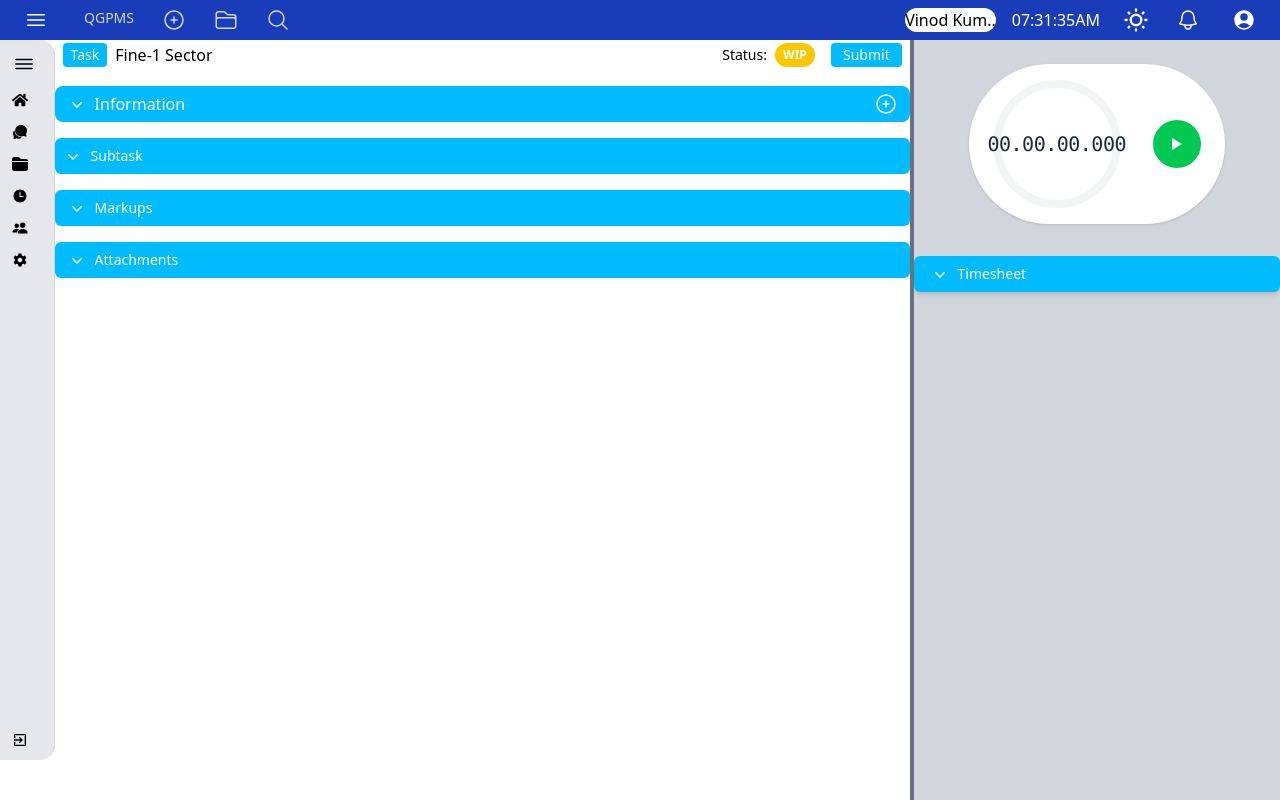
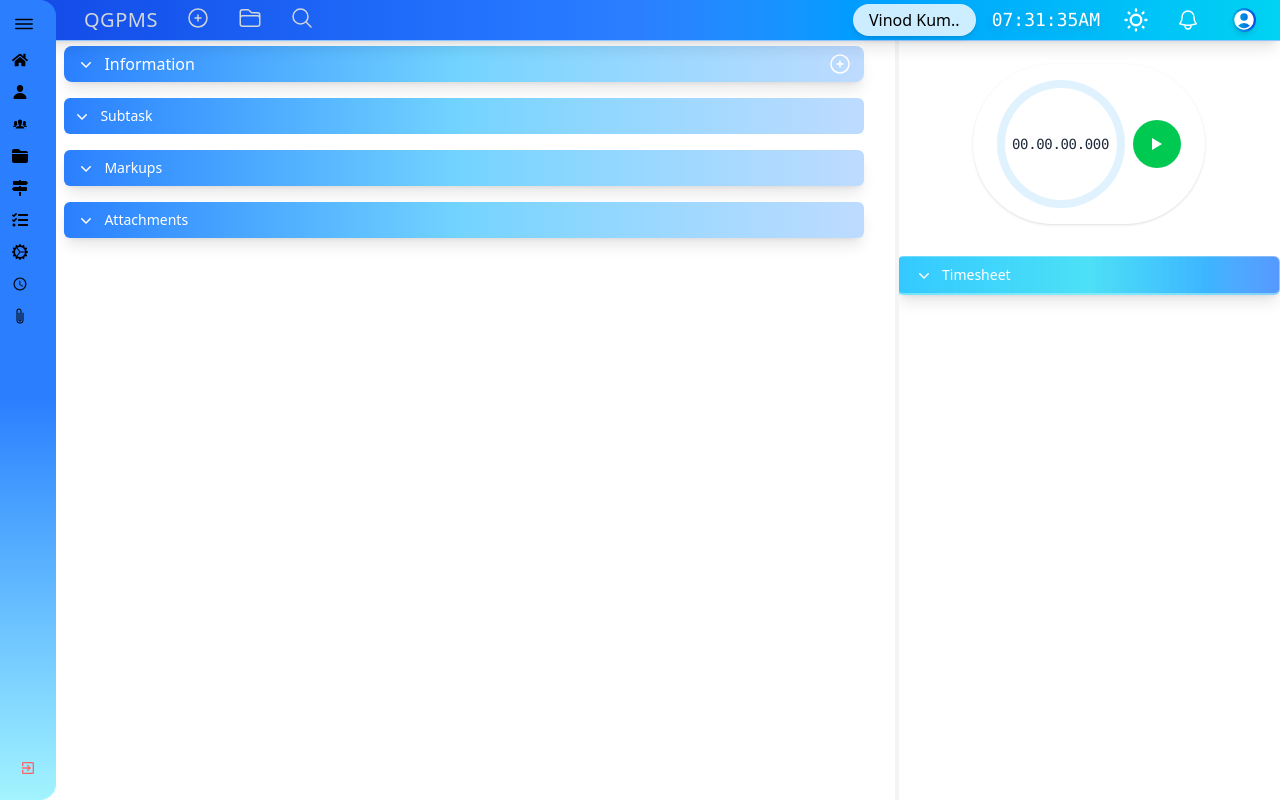
Before and after one commit to KSAppanna/QGPMS, a React (Vite) app: page / in a window 1280 px wide. Built offline with nearby package versions, Linux system fonts and the light colour scheme.

Commit message:
UI chnages

```diff
--- a/src/App.jsx
+++ b/src/App.jsx
@@ -11,8 +11,19 @@ import Menubar from "./components/Menubar";
 
 const App = () => {
   const [theme, setTheme] = useState(localStorage.getItem("theme") || "light");
-  const [leftWidth, setLeftWidth] = useState(window.innerWidth >= 768 ? 70 : 100); // 70% for desktop, 100% for mobile
+  const [leftWidth, setLeftWidth] = useState(window.innerWidth >= 768 ? 70 : 100); // % width
   const isResizing = useRef(false);
+
+  const [isDesktop, setIsDesktop] = useState(window.innerWidth >= 768);
+
+  useEffect(() => {
+    const handleResize = () => {
+      setIsDesktop(window.innerWidth >= 768);
+    };
+
+    window.addEventListener("resize", handleResize);
+    return () => window.removeEventListener("resize", handleResize);
+  }, []);
 
   useEffect(() => {
     const handleStorageChange = () => {
@@ -26,12 +37,23 @@ const App = () => {
 
   const handleMouseMove = (e) => {
     if (!isResizing.current) return;
+
     const newWidth = (e.clientX / window.innerWidth) * 100;
-    if (newWidth > 20 && newWidth < 80) setLeftWidth(newWidth);
+    if (newWidth > 20 && newWidth < 80) {
+      setLeftWidth(newWidth);
+    }
+  };
+
+  const handleMouseDown = () => {
+    isResizing.current = true;
+    document.body.style.cursor = "col-resize";
+    document.body.style.userSelect = "none";
   };
 
   const handleMouseUp = () => {
     isResizing.current = false;
+    document.body.style.cursor = "default";
+    document.body.style.userSelect = "auto";
   };
 
   useEffect(() => {
@@ -45,52 +67,83 @@ const App = () => {
 
   return (
     <>
+      {/* Navbar fixed at the top */}
+      <div className="fixed top-0 left-0 right-0 z-50">
         <Navbar theme={theme} setTheme={setTheme} />
-      <div className="flex flex-col md:flex-row relative overflow-hidden h-screen w-full">
+      </div>
+
+      {/* Main content area */}
+      <div className="pt-10 overflow-hidden relative h-screen w-full">
+        {/* Menubar (desktop only) */}
+        {isDesktop && (
+          <div className="h-full absolute top-10 left-0 z-50">
             <Menubar />
-        {/* Left Panel */}
+          </div>
+        )}
+
+        {/* Panels and Resizer */}
+        {isDesktop ? (
+          <>
+            {/* Left panel */}
             <div
-          className="overflow-y-auto bg-transparent"
+              className="overflow-y-auto bg-transparent min-w-[200px] ml-5 max-w-[80vw] h-full relative z-0"
               style={{
-            width: "100%",
+                position: "absolute",
+                left: 0,
+                top: 0,
+                width: `calc(${leftWidth}% - 0.5rem)`,
                 height: "100%",
-            ...(window.innerWidth >= 768 && {
-              width: `${leftWidth}%`,
-              height: "100%",
-            }),
               }}
             >
               <Bar theme={theme} />
-          <Info theme={theme}/>
-          <Subtask theme={theme}/>
-          <Markup theme={theme}/>
-          <Attachments theme={theme}/>
+              <Info theme={theme} />
+              <Subtask theme={theme} />
+              <Markup theme={theme} />
+              <Attachments theme={theme} />
             </div>
-
-        {/* Resizer (only desktop) */}
+            {/* Resizer */}
             <div
-          className={`hidden md:block w-1 cursor-col-resize ${
-            theme === "light" ? "bg-gray-500" : "bg-gray-700"
+              className={`absolute top-0 z-40 h-full w-1 cursor-col-resize ${
+                theme === "light" ? "bg-gray-100" : "bg-gray-100"
               }`}
-          onMouseDown={() => (isResizing.current = true)}
+              style={{ left: `calc(${leftWidth}% - 1px)` }}
+              onMouseDown={handleMouseDown}
             />
-
-        {/* Right Panel */}
+            {/* Right panel */}
             <div
-          className={`overflow-y-auto ${
-            theme === "light" ? "bg-gray-300" : "bg-transparent"
+              className={`overflow-y-auto min-w-[200px] max-w-[80vw] h-full mt-10 ${
+                theme === "light" ? "bg-grey-100" : "bg-transparent"
               }`}
               style={{
-            width: "100%",
+                position: "absolute",
+                left: `calc(${leftWidth}% + 1px)`,
+                top: 0,
+                width: `calc(${100 - leftWidth}% - 1px)`,
                 height: "100%",
-            ...(window.innerWidth >= 768 && {
-              width: `${100 - leftWidth}%`,
-              height: "100%",
-            }),
               }}
             >
               <Stopwatch />
             </div>
+          </>
+        ) : (
+          // Mobile layout: stacked
+          <>
+            <div className="overflow-y-auto bg-transparent w-full h-1/2">
+              <Bar theme={theme} />
+              <Info theme={theme} />
+              <Subtask theme={theme} />
+              <Markup theme={theme} />
+              <Attachments theme={theme} />
+            </div>
+            <div
+              className={`overflow-y-auto w-full h-1/2 ${
+                theme === "light" ? "bg-gray-300" : "bg-transparent"
+              }`}
+            >
+              <Stopwatch />
+            </div>
+          </>
+        )}
       </div>
     </>
   );
--- a/src/components/Attachments.jsx
+++ b/src/components/Attachments.jsx
@@ -5,10 +5,10 @@ const DropdownBar = ({ theme }) => {
   const [isOpen, setIsOpen] = useState(false);
 
   return (
-    <div className="w-full mx-auto mt-4">
+    <div className="w-[90%] mx-auto mt-4">
       {/* Toggle Button */}
       <div
-        className="bg-sky-400 hover:bg-sky-500 text-white px-3 h-[36px] rounded-md flex items-center cursor-pointer transition-colors duration-200"
+        className="bg-gradient-to-r from-blue-500 via-sky-300 to-blue-200 hover:from-blue-600 hover:via-sky-400 hover:to-blue-300 text-white px-3 h-[36px] rounded-md flex items-center cursor-pointer transition-colors duration-200 shadow-lg backdrop-blur-md "
         onClick={() => setIsOpen(!isOpen)}
       >
         {/* Dropdown icon */}
@@ -31,7 +31,7 @@ const DropdownBar = ({ theme }) => {
           isOpen ? "max-h-[500px] opacity-100" : "max-h-0 opacity-0"
         }`}
       >
-        <div className={`mt-2 p-3 border border-gray-200 rounded-md shadow-sm text-center ${theme === "light" ? "bg-white" : "bg-black"}`}>
+        <div className={`mt-2 p-3 rounded-md shadow-lg backdrop-blur-md text-center ${theme === "light" ? "bg-gradient-to-r from-white/80 via-cyan-100/60 to-blue-100/80" : "bg-gradient-to-r from-slate-900/80 via-cyan-900/60 to-blue-900/80"}`}>
           {/* Placeholder for attachment content */}
           <p className={`text-sm ${theme === "light" ? "text-gray-600" : "text-white"}`}>No attachments available.</p>
         </div>
--- a/src/components/Info.jsx
+++ b/src/components/Info.jsx
@@ -6,9 +6,9 @@ const DropdownBar = ({ theme }) => {
   const [showForm, setShowForm] = useState(false);
 
   return (
-    <div className="w-full mx-auto mt-4 relative">
+    <div className="w-[90%] mx-auto mt-4 relative">
       <div
-        className="bg-sky-400 hover:bg-sky-500 text-white px-3 h-[36px] rounded-lg flex justify-between items-center cursor-pointer transition-colors"
+        className="bg-gradient-to-r from-blue-500 via-sky-300 to-blue-200 hover:from-blue-600 hover:via-sky-400 hover:to-blue-300 text-white px-3 h-[36px] rounded-lg flex justify-between items-center cursor-pointer transition-colors shadow-lg backdrop-blur-md bg-opacity-90"
         onClick={() => setIsOpen(!isOpen)}
       >
         <div className="flex items-center">
--- a/src/components/Markup.jsx
+++ b/src/components/Markup.jsx
@@ -6,10 +6,10 @@ const DropdownBar = ({ theme }) => {
   const [isOpen, setIsOpen] = useState(false);
 
   return (
-    <div className="w-full mx-auto mt-4">
+    <div className="w-[90%] mx-auto mt-4">
       {/* Toggle Button */}
       <div
-        className="bg-sky-400 hover:bg-sky-500 text-white flex items-center px-3 h-[36px] rounded-md cursor-pointer transition-colors duration-200"
+        className="bg-gradient-to-r from-blue-500 via-sky-300 to-blue-200 hover:from-blue-600 hover:via-sky-400 hover:to-blue-300 text-white flex items-center px-3 h-[36px] rounded-md cursor-pointer transition-colors duration-200 shadow-lg backdrop-blur-md"
         onClick={() => setIsOpen(!isOpen)}
       >
         {isOpen ? (
@@ -32,7 +32,7 @@ const DropdownBar = ({ theme }) => {
           isOpen ? "max-h-[1000px] opacity-100" : "max-h-0 opacity-0"
         }`}
       >
-        <div className={`mt-2 p-3 border border-gray-200 rounded-md shadow-sm bg-black}`}>
+        <div className={`mt-2 p-3 rounded-md shadow-lg backdrop-blur-md ${theme === "light" ? "bg-gradient-to-r from-white/80 via-cyan-100/60 to-blue-100/80" : "bg-gradient-to-r from-slate-900/80 via-cyan-900/60 to-blue-900/80"}`}>
           <MarkupTable theme={theme}/>
         </div>
       </div>
--- a/src/components/Menubar.jsx
+++ b/src/components/Menubar.jsx
@@ -9,12 +9,22 @@ import { IoMdSettings } from "react-icons/io";
 import { IoMdExit } from "react-icons/io";
 import { MdOutlineKeyboardArrowDown } from "react-icons/md";
 import { MdOutlineKeyboardArrowUp } from "react-icons/md";
+import { IoPerson } from "react-icons/io5";
+import { IoIosArrowRoundForward } from "react-icons/io";
+import { FaMapSigns } from "react-icons/fa";
+import { FaTasks } from "react-icons/fa";
+import { BsGearWideConnected } from "react-icons/bs";
+import { IoMdTime } from "react-icons/io";
+import { BsPaperclip } from "react-icons/bs";
+import { IoIosPeople } from "react-icons/io";
+
 
 
 
 const Menubar = () => {
   const [isOpen, setIsOpen] = useState(false);
   const [showProjects, setShowProjects] = useState(false);
+  const [showTasks, setShowTasks] = useState(false); // Separate state for Tasks
 
   const toggleMenu = () => {
     setIsOpen(!isOpen);
@@ -26,11 +36,12 @@ const Menubar = () => {
 
   return (
     <div
-      className={`h-[90%] transition-all duration-300 ${
-        isOpen ? "w-64" : "w-14"
-      } border-r border-gray-300 dark:border-gray-700 rounded-r-2xl flex flex-col justify-between p-3 bg-gray-200 dark:bg-gray-900`}
+      className={`h-full transition-all duration-600 relative ${isOpen ? "w-64" : "w-14"
+        } bg-gradient-to-b from-blue-500 via-blue-500 to-cyan-200  rounded-r-2xl flex flex-col justify-between p-3 backdrop-blur-md bg-opacity-90`}
+      style={{ marginTop: '-2.5rem' }}
+
     >
-      <div className="flex flex-col gap-4">
+      <div className="flex flex-col gap-4 flex-1">
         <div
           className="text-black dark:text-gray-200 cursor-pointer"
           onClick={toggleMenu}
@@ -38,8 +49,9 @@ const Menubar = () => {
           <IoIosMenu size={24} />
         </div>
 
-        <MenuItem icon={<FaHome />} label="Dashboard" isOpen={isOpen} />
-        <MenuItem icon={<IoChatbubbles />} label="Messenger" isOpen={isOpen} />
+        <MenuItem icon={<FaHome />} label="Home" isOpen={isOpen} />
+        <MenuItem icon={<IoPerson />} label="Users" isOpen={isOpen} />
+        <MenuItem icon={<IoIosPeople />} label="Customers" isOpen={isOpen} />
 
         {/* Projects with nested items */}
         <div>
@@ -52,25 +64,49 @@ const Menubar = () => {
               <span className="flex-1">Projects</span>
             )}
             {isOpen && (
-              <span>{showProjects ?<MdOutlineKeyboardArrowUp />
-:   <MdOutlineKeyboardArrowDown />}</span>
+              <span>{showProjects ? <MdOutlineKeyboardArrowUp />
+                : <MdOutlineKeyboardArrowDown />}</span>
             )}
           </div>
           {isOpen && showProjects && (
-            <div className="ml-6 mt-2 flex flex-col text-sm text-gray-100">
-              <span className="cursor-pointer hover:text-white">Data</span>
-              <span className="cursor-pointer hover:text-white">Group</span>
-              <span className="cursor-pointer hover:text-white">Members</span>
+            <div className="ml-6 mt-2 flex flex-col text-sm text-gray-100 gap-1">
+              <span className="cursor-pointer hover:text-white flex items-center gap-2"><IoIosArrowRoundForward />Create Projects</span>
+              <span className="cursor-pointer hover:text-white flex items-center gap-2"><IoIosArrowRoundForward />Project List</span>
             </div>
           )}
         </div>
 
-        <MenuItem icon={<IoTime />} label="Analytics" isOpen={isOpen} />
-        <MenuItem icon={<IoPeopleSharp />} label="Team" isOpen={isOpen} />
-        <MenuItem icon={<IoMdSettings />} label="Settings" isOpen={isOpen} />
+        <MenuItem icon={<FaMapSigns />} label="Milestone's" isOpen={isOpen} />
+
+        {/* Tasks */}
+        <div>
+          <div
+            className="flex items-center gap-2 text-black dark:text-gray-200 cursor-pointer"
+            onClick={() => setShowTasks((prev) => !prev)}
+          >
+            <FaTasks />
+            {isOpen && (
+              <span className="flex-1">Task's</span>
+            )}
+            {isOpen && (
+              <span>{showTasks ? <MdOutlineKeyboardArrowUp /> : <MdOutlineKeyboardArrowDown />}</span>
+            )}
+          </div>
+          {isOpen && showTasks && (
+            <div className="ml-6 mt-2 flex flex-col text-sm text-gray-100 gap-1">
+              <span className="cursor-pointer hover:text-white flex items-center gap-2"><IoIosArrowRoundForward />Task</span>
+              <span className="cursor-pointer hover:text-white flex items-center gap-2"><IoIosArrowRoundForward />Sub Task</span>
+              <span className="cursor-pointer hover:text-white flex items-center gap-2"><IoIosArrowRoundForward />Markup</span>
+            </div>
+          )}
+        </div>
+
+        <MenuItem icon={<BsGearWideConnected />} label="Labor Code Generator" isOpen={isOpen} />
+        <MenuItem icon={<IoMdTime />} label="Time Sheet" isOpen={isOpen} />
+        <MenuItem icon={<BsPaperclip />} label="Attachment Report" isOpen={isOpen} />
       </div>
 
-      <div className="text-black dark:text-gray-200 cursor-pointer flex items-center gap-2">
+      <div className="mb-1 text-red-400 cursor-pointer flex items-center gap-2 hover:bg-white/30 hover:backdrop-blur-md rounded-lg p-2 transition">
         <IoMdExit />
         {isOpen && <span>Log Out</span>}
       </div>
--- a/src/components/Navbar.jsx
+++ b/src/components/Navbar.jsx
@@ -56,10 +56,12 @@ export default function Navbar({theme,setTheme}) {
 
 
   return (
-    <Disclosure as="nav" className="bg-blue-800 ">
+    <>
+    <Disclosure as="nav" className="bg-gradient-to-r from-blue-700 via-blue-500 to-cyan-400 shadow-lg backdrop-blur-md bg-opacity-80 border-b border-blue-300 dark:border-blue-900">
       <div className="mx-auto max-w-7xl px-2 sm:px-6">
         <div className="relative flex h-10 items-center justify-between">
           <div className="absolute inset-y-0 left-0 flex items-center">
+
             {/* Mobile menu button */}
             <DisclosureButton className="group relative inline-flex items-center justify-center rounded-md text-white hover:bg-gray-700 hover:text-white focus:ring-2 focus:ring-white focus:outline-hidden focus:ring-inset">
               <span className="absolute -inset-0.5" />
@@ -78,8 +80,8 @@ export default function Navbar({theme,setTheme}) {
         href={item.href}
         aria-current={item.current ? 'page' : undefined}
         className={classNames(
-          item.current ? 'bg-gray-900 text-white' : 'text-gray-300 hover:bg-gray-700 hover:text-white',
-          `${index === 0 ? 'ml-4' : ''} rounded-md px-3 py-2 text-sm font-medium`, // Add margin-left to the first item
+          item.current ? 'bg-gray-900 text-white' : 'text-gray-300  ',
+          `${index === 0 ? 'ml-4 text-[20px] font-bold tracking-wide' : ''} rounded-md px-3 py-2 text-sm font-medium`,
         )}
       >
         {item.name}
@@ -91,13 +93,11 @@ export default function Navbar({theme,setTheme}) {
 
 
           <div className="relative inset-y-0 right-0 flex items-center justify-between pr-2 sm:static sm:inset-auto sm:ml-6 sm:pr-0 space-x-4">
-
-
-  <div className="bg-white rounded-full text-black">Vinod Kum..</div>
+  <div className="bg-white/80 backdrop-blur-md rounded-full text-black px-4 py-1 shadow-md">Vinod Kum..</div>
 
 
 {/* Time */}
-  <div className="text-white">{currentTime}</div>
+  <div className="text-white font-mono drop-shadow-lg text-lg">{currentTime}</div>
 
 <label className="swap swap-rotate">
   {/* this hidden checkbox controls the state */}
@@ -147,7 +147,7 @@ export default function Navbar({theme,setTheme}) {
 
   <Menu as="div" className="relative ml-3">
     <div>
-      <MenuButton className="relative flex rounded-full text-white text-sm focus:ring-2 focus:ring-white focus:ring-offset-2 focus:ring-offset-gray-800 focus:outline-hidden">
+      <MenuButton className="relative flex rounded-full text-white text-sm focus:ring-2 focus:ring-cyan-300 focus:ring-offset-2 focus:ring-offset-blue-800 focus:outline-hidden bg-gradient-to-r from-cyan-500 to-blue-700 shadow-md">
         <span className="absolute -inset-1.5" />
         <span className="sr-only">Open user menu</span>
         <svg
@@ -188,5 +188,7 @@ export default function Navbar({theme,setTheme}) {
         </div>
       </DisclosurePanel>
     </Disclosure>
+    {/* Remove the Menubar here to avoid layout and functionality issues. Menubar should be handled in App.jsx layout only. */}
+    </>
   )
 }
--- a/src/components/Stopwatch.jsx
+++ b/src/components/Stopwatch.jsx
@@ -60,19 +60,19 @@ const TimesheetDropdown = () => {
 
   const progress = (elapsed % 1000) / 1000 * 100;
   const circleStyle = {
-    background: `conic-gradient(#ec4899 ${progress * 3.6}deg, #f3f4f6 0deg)`,
+    background: `conic-gradient(#38bdf8 ${progress * 3.6}deg, #e0f2fe 0deg)`, // blue-400 to blue-100
   };
 
   return (
     <div className="w-full mx-auto mt-6 relative flex flex-col items-center space-y-6">
       {/* Stopwatch and button inline */}
-      <div className="flex items-center bg-white rounded-full px-6 py-4 shadow space-x-8">
+      <div className="flex items-center bg-white rounded-full px-6 py-4 shadow space-x-2">
         {/* Stopwatch Circle */}
         <div
           className="relative w-32 h-32 rounded-full flex items-center justify-center"
           style={circleStyle}
         >
-          <div className="absolute w-28 h-28 bg-white rounded-full flex items-center justify-center text-gray-800 text-xl font-mono tracking-tight" disbaled>
+          <div className="absolute w-28 h-28 bg-white rounded-full flex items-center justify-center text-gray-800 text-sm font-mono tracking-tight" disbaled>
             {formatTime(elapsed)}
           </div>
         </div>
@@ -101,7 +101,7 @@ const TimesheetDropdown = () => {
 
       {/* Toggle Bar */}
       <div
-        className="bg-sky-400 hover:bg-sky-500 text-white px-4 py-2 rounded-md flex justify-between items-center cursor-pointer shadow-md mt-2 w-full max-w-xl"
+        className="bg-gradient-to-r from-sky-400/80 via-cyan-400/70 to-blue-500/80 hover:from-sky-500/90 hover:via-cyan-500/80 hover:to-blue-600/90 text-white px-4 py-2 rounded-md flex justify-between items-center cursor-pointer shadow-lg backdrop-blur-md border border-white/30 border-b-2 border-b-cyan-200/60 mt-2 w-full max-w-xl"
         onClick={() => setIsOpen(!isOpen)}
       >
         <div className="flex items-center space-x-2">
--- a/src/components/Subtask.jsx
+++ b/src/components/Subtask.jsx
@@ -6,9 +6,9 @@ const DropdownBar = ({ theme }) => {
   const [isOpen, setIsOpen] = useState(false);
 
   return (
-    <div className="w-full mx-auto mt-4">
+    <div className="w-[90%] mx-auto mt-4">
       <div
-        className="bg-sky-400 hover:bg-sky-500 text-white flex items-center p-2 w-full h-[36px] rounded-md cursor-pointer transition-colors duration-200"
+        className="relative bg-gradient-to-r from-blue-500 via-sky-300 to-blue-200 hover:from-blue-600 hover:via-sky-400 hover:to-blue-300 text-white flex items-center p-2 w-full h-[36px] rounded-md cursor-pointer transition-colors duration-200 backdrop-blur-md"
         onClick={() => setIsOpen(!isOpen)}
       >
         {isOpen ? (
@@ -36,7 +36,7 @@ const DropdownBar = ({ theme }) => {
           isOpen ? "max-h-[1000px] opacity-100" : "max-h-0 opacity-0"
         }`}
       >
-        <div className={`mt-2 p-3 border border-gray-200 rounded-md shadow-sm ${theme === "light" ? "bg-white" : "bg-black"}`}>
+        <div className={`mt-2 p-3 rounded-md shadow-lg backdrop-blur-md ${theme === "light" ? "bg-gradient-to-r from-white/80 via-cyan-100/60 to-blue-100/80" : "bg-gradient-to-r from-slate-900/80 via-cyan-900/60 to-blue-900/80"}`}>
           {/* Label updated with theme-based styling */}
           <label className={`block text-sm font-medium ${theme === "dark" ? "text-white" : "text-black"}`}>
             Subtask Information
```
Also changed, not shown: src/components/table/TimesheetTable.jsx (+62 -23 lines). Lines whose indentation alone changed are shown as unchanged.
